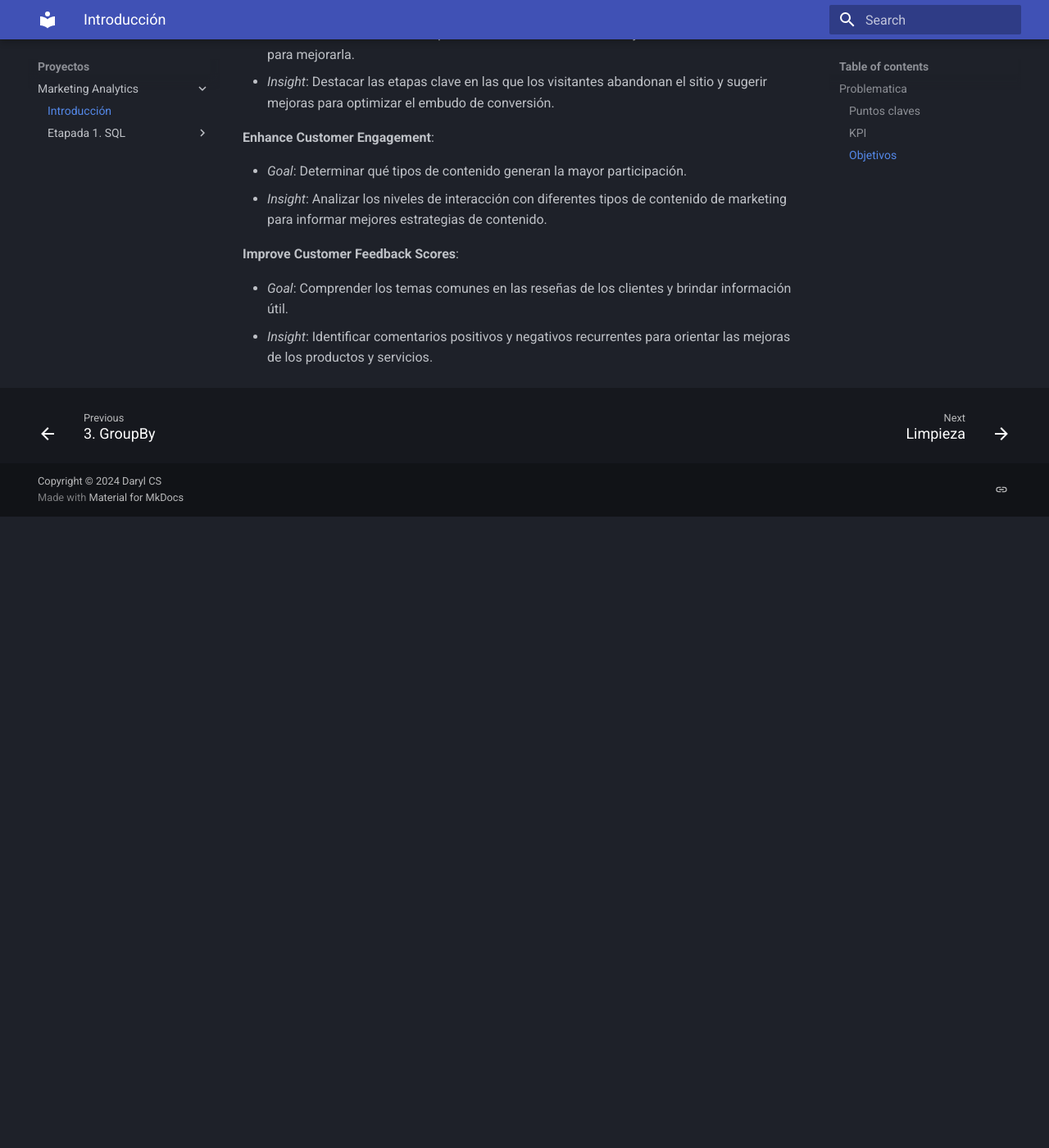
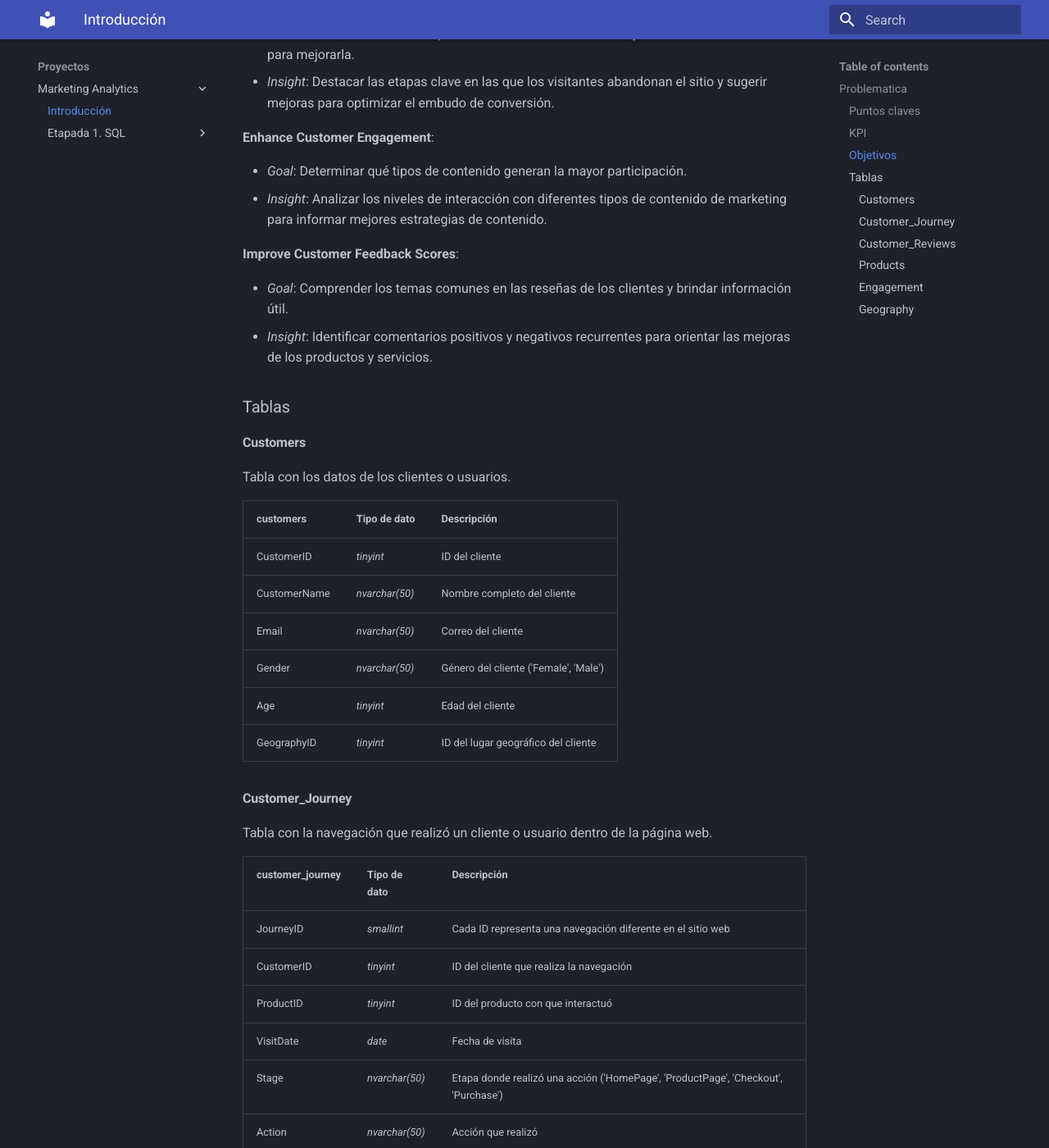
Before and after one commit to darylcs2325/mkdocs-courses, an MkDocs documentation site: the page built from docs/Proyectos/Marketing Analytics/Introducción.md, in a window 1280 px wide and 1400 px high, scrolled down 1177 px. Shown: the whole window at 82% size. Built offline with MkDocs 1.6.1 and Material for MkDocs 9.7.7, drawn with Linux system fonts in a browser that asks for light colours; some web fonts are replaced; before the commit the page ends 1807 px from its top, so only the background shows below that; some of the changed text lies outside the part shown.

Commit message:
Contexto de la problematica

```diff
--- a/docs/Proyectos/Marketing Analytics/Introducción.md
+++ b/docs/Proyectos/Marketing Analytics/Introducción.md
@@ -41,3 +41,77 @@ $$
 
 * *Goal*: Comprender los temas comunes en las reseñas de los clientes y brindar información útil.
 * *Insight*: Identificar comentarios positivos y negativos recurrentes para orientar las mejoras de los productos y servicios.
+
+
+### Tablas
+
+#### Customers
+Tabla con los datos de los clientes o usuarios.
+
+|customers       |Tipo de dato   |Descripción|
+|----------------|---------------|-----------|
+|CustomerID      |*tinyint*      |ID del cliente|
+|CustomerName    |*nvarchar(50)* |Nombre completo del cliente|
+|Email           |*nvarchar(50)* |Correo del cliente|
+|Gender          |*nvarchar(50)* |Género del cliente ('Female', 'Male')|
+|Age             |*tinyint*      |Edad del cliente|
+|GeographyID     |*tinyint*      |ID del lugar geográfico del cliente|
+
+#### Customer_Journey
+Tabla con la navegación que realizó un cliente o usuario dentro de la página web.
+
+|customer_journey|Tipo de dato|Descripción|
+|----------------|------------|-----------|
+|JourneyID       |*smallint*    |Cada ID representa una navegación diferente en el sitio web|
+|CustomerID      |*tinyint*     |ID del cliente que realiza la navegación|
+|ProductID       |*tinyint*     |ID del producto con que interactuó|
+|VisitDate       |*date*        |Fecha de visita|
+|Stage           |*nvarchar(50)*|Etapa donde realizó una acción ('HomePage', 'ProductPage', 'Checkout', 'Purchase')|
+|Action          |*nvarchar(50)*|Acción que realizó|
+|Duration        |*float*       |Tiempo que estuvo en la etapa (segundos)|
+
+#### Customer_Reviews
+Reseñas realizada por el usuario a un producto
+
+|customer_reviews|Tipo de dato   |Descripción|
+|----------------|---------------|-----------|
+|ReviewID        |*smallint*     |ID del review|
+|CustomerID      |*tinyint*      |ID del cliente que realizó la review|
+|ProductID       |*tinyint*      |ID del producto en que realizó la review|
+|ReviewDate      |*date*         |Fecha del review|
+|Rating          |*tinyint*      |Puntaje (1 al 5)|
+|ReviewText      |*nvarchar(100)*|Comentario del review|
+
+
+#### Products
+Datos de los productos
+
+|Products        |Tipo de dato   |Descripción|
+|----------------|---------------|-----------|
+|ProductID       |*smallint*     |ID del producto|
+|ProductName     |*nvarchar(50)* |Nombre del producto|
+|Category        |*nvarchar(50)* |Categoría del producto|
+|Price           |*float*        |Precio del producto|
+
+#### Engagement
+Datos sobre la publicidad realizada y cómo le fue.
+
+|engagement_data    |Tipo de dato  |Descripción|
+|-------------------|--------------|-----------|
+|EngagementID       |*smallint*    |ID de la interacción|
+|ContentID          |*tinyint*     |ID del contenido de la publicidad|
+|ContentType        |*nvarchar(50)*|El medio en que se hizo la publicidad ('newsletter', 'video', 'socialmedia', 'blog')|
+|Likes              |*smallint*    |Cantidad de likes que recibió la publicidad|
+|EngagementDate     |*date*        |Fecha de la interacción|
+|CampaignID         |*tinyint*     |ID de la campaña en que se realizó la publicidad|
+|ProductID          |*tinyint*     |ID del producto que se publicitó|
+|ViewsClickCombined |*nvarchar(50)*|Cantidad de vistas y clicks que se obtuvo|
+
+#### Geography
+Tabla de los países de los clientes o usuarios.
+
+|geography    |Tipo de dato|Descripción|
+|-------------|--------------|-----------|
+|GeographyID  |*tinyint*     |ID de la geografía|
+|Country      |*nvarchar(50)*|Nombre del país del usuario|
+|City         |*nvarchar(50)*|Nombre de la ciudad del usuario|
```
